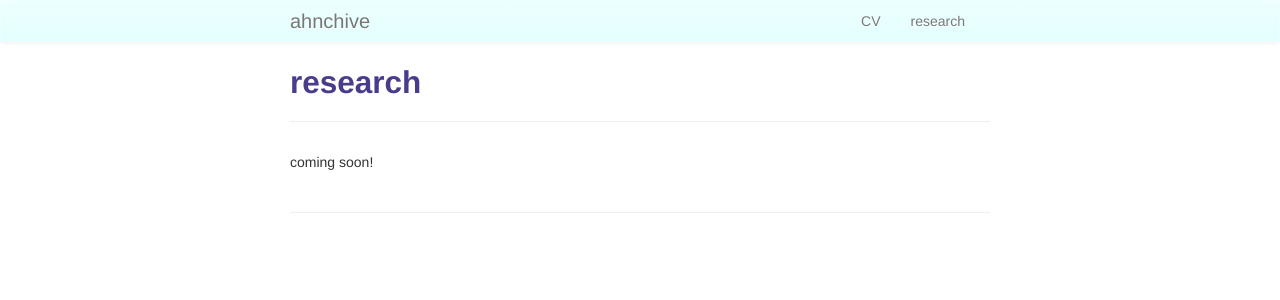
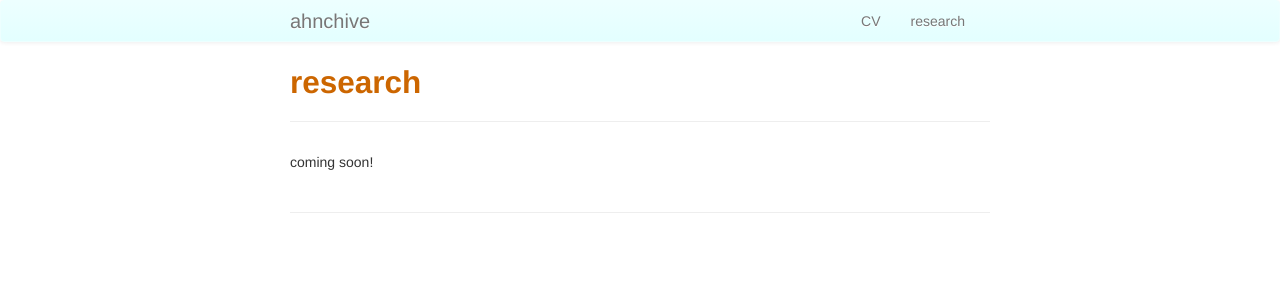
Before and after one commit to ahnchive/ahnchive.github.io, a Jekyll site: the page built from pages/research.md, in a window 1280 px wide. Shown: the top 300 px of the page. Built offline with Jekyll 4.4.1, drawn with Linux system fonts in a browser that asks for light colours.

Commit message:
update my website

```diff
--- a/assets/themes/twitter/css/my_custom_css.css
+++ b/assets/themes/twitter/css/my_custom_css.css
@@ -58,7 +58,7 @@ td.right {
 
 
 h1, h2, h3, h4 {
-    color: darkslateblue;
+    color: #cc6600;
 }
 
 .danger {
@@ -106,8 +106,3 @@ h1, h2, h3, h4 {
     -moz-box-shadow:0 1px 4px rgba(0, 0, 0, 0.065);
     box-shadow:0 1px 4px rgba(0, 0, 0, 0.065);*zoom:1;
 }
-
-
-h1, h2, h3, h4, h5 {
-    color: darkslateblue;
-}
```
